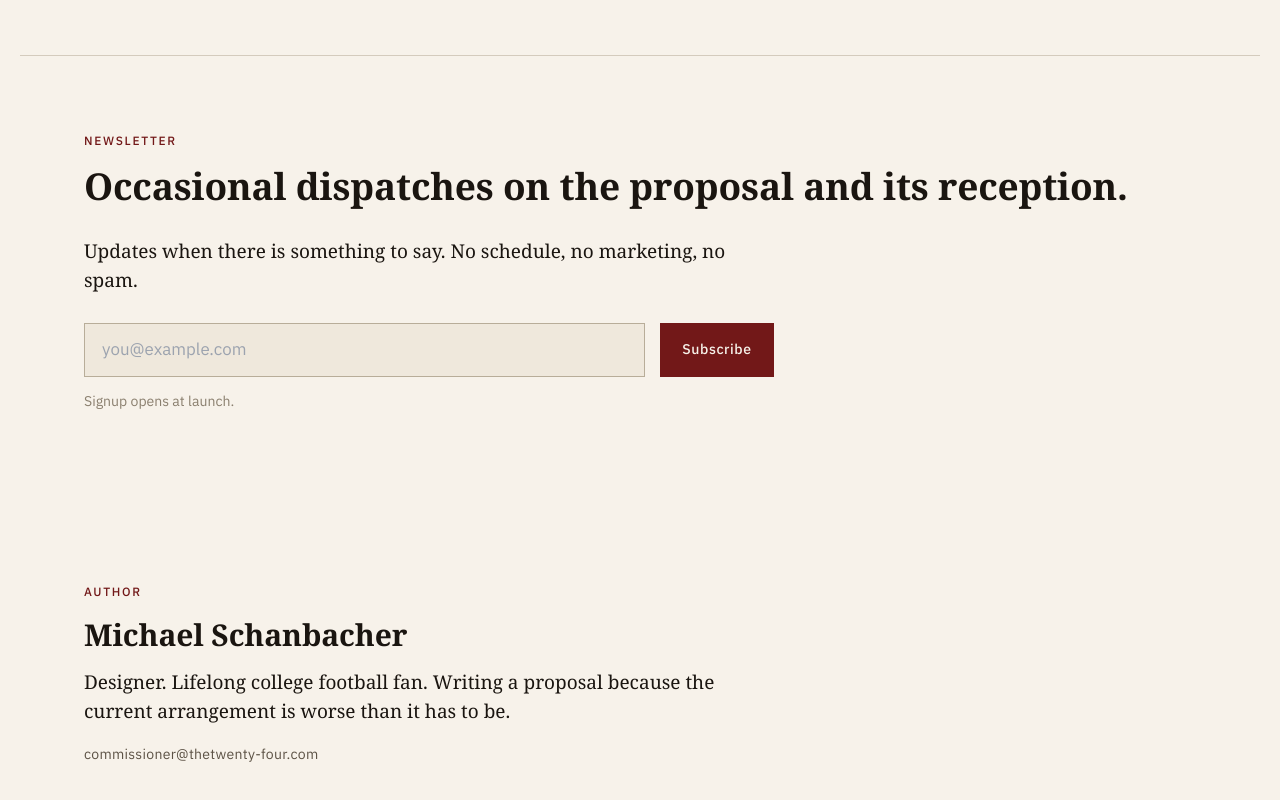
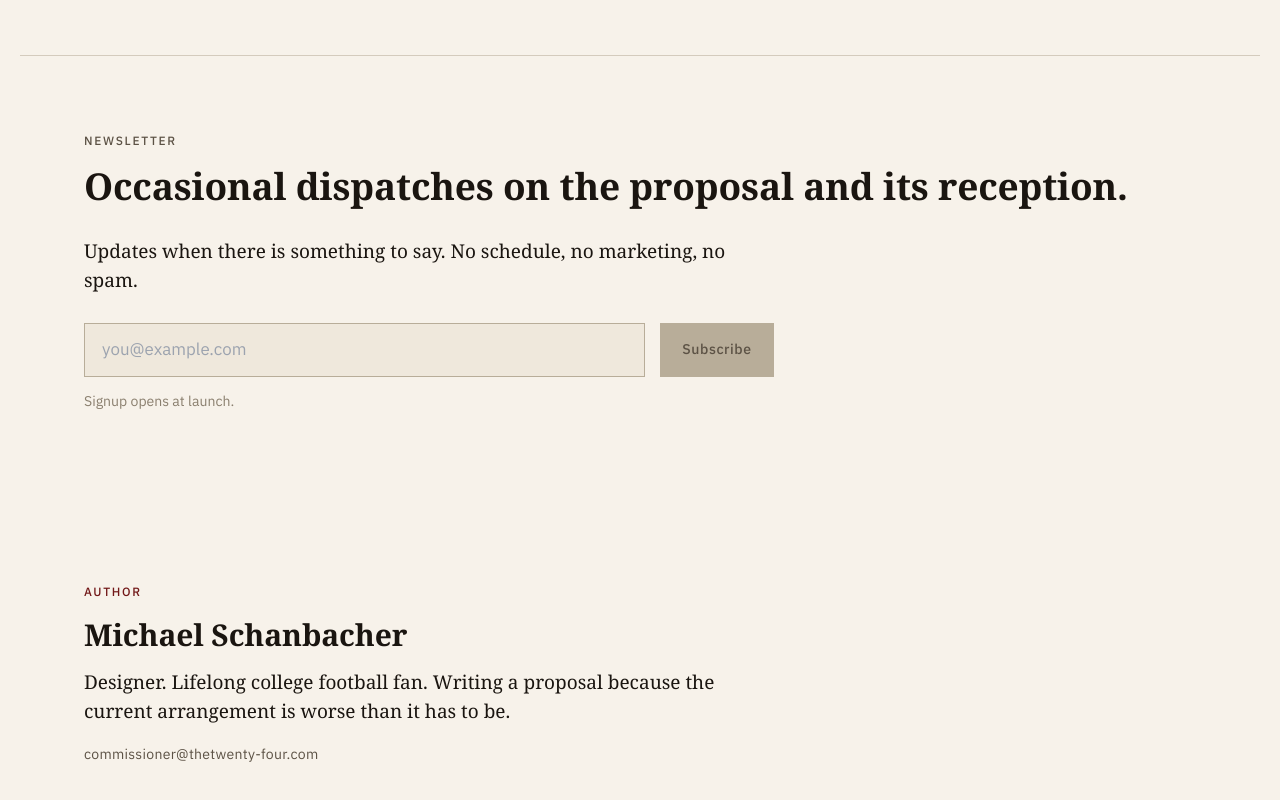
Before and after one commit to mschanbacher/thetwenty-four, a Next.js app: page / in a window 1280 px wide. Shown: the part 6450-7250 px from the top of the page. Built offline with nearby package versions, Linux system fonts and the light colour scheme.

Commit message:
update site-spec

```diff
--- a/design-tokens/tokens.css
+++ b/design-tokens/tokens.css
@@ -370,6 +370,17 @@ hr {
   outline: 2px solid var(--color-oxblood);
   outline-offset: 3px;
 }
+.button:disabled,
+.button[aria-disabled='true'] {
+  background: var(--color-rule-strong);
+  color: var(--color-ink-muted);
+  cursor: not-allowed;
+}
+.button:disabled:hover,
+.button[aria-disabled='true']:hover {
+  background: var(--color-rule-strong);
+  color: var(--color-ink-muted);
+}
 
 /* Button — secondary, text-style */
 .button-text {
--- a/src/components/landing/Newsletter.tsx
+++ b/src/components/landing/Newsletter.tsx
@@ -16,7 +16,7 @@ import { Button } from '@/components/primitives/Button';
 export function Newsletter() {
   return (
     <Container as="section" className="landing-newsletter" aria-labelledby="newsletter-heading">
-      <Eyebrow>{newsletter.eyebrow}</Eyebrow>
+      <Eyebrow muted>{newsletter.eyebrow}</Eyebrow>
       <h2
         id="newsletter-heading"
         className="landing-section-heading"
```
Also changed, not shown: 1 other file (tests, documents, lock files or other folders).
